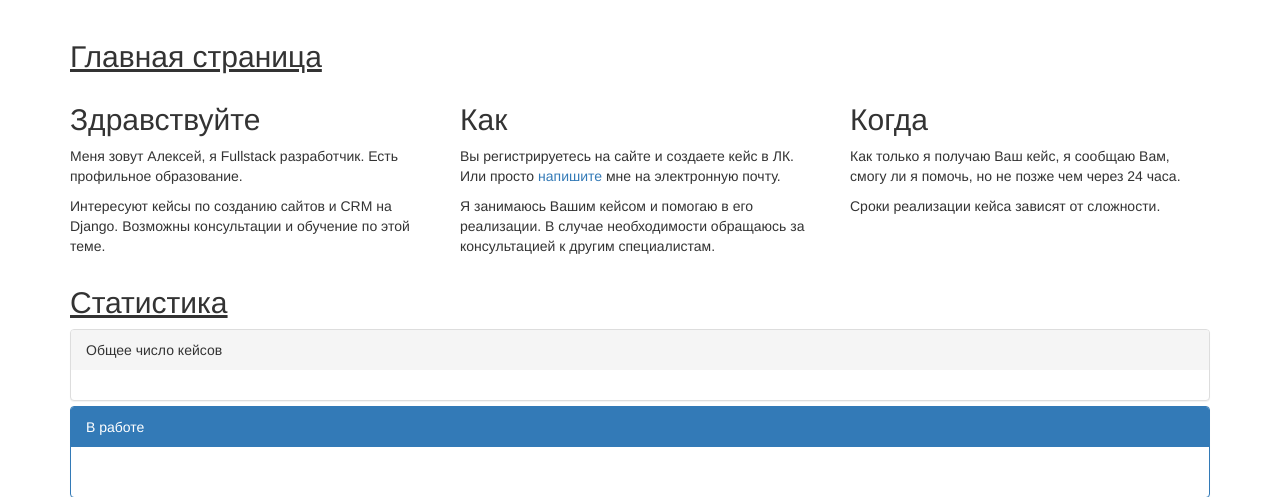
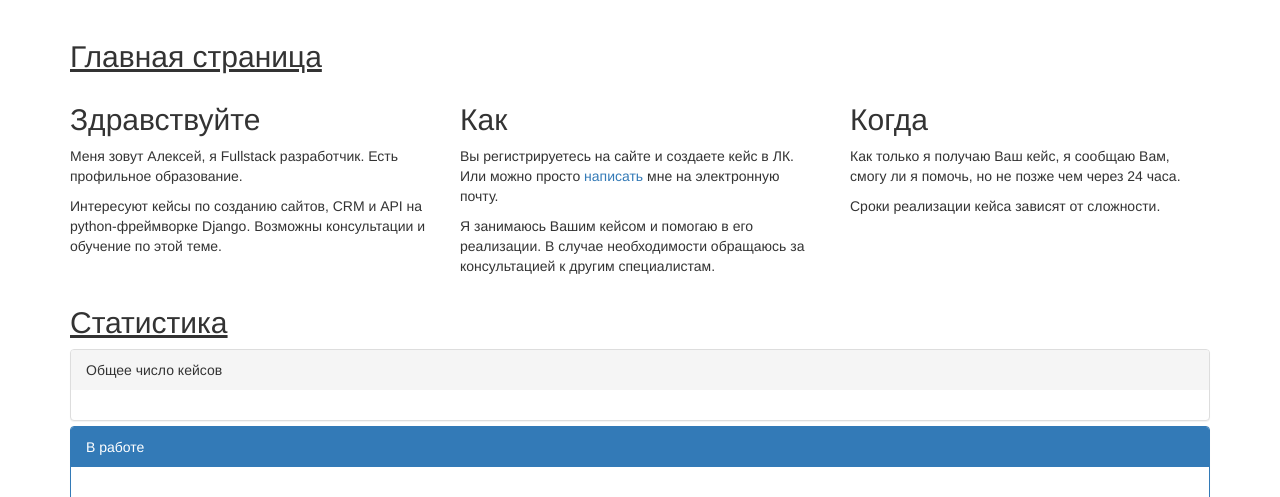
Before and after one commit to alexey-zhukov-git/mi-django, a Django app: template main/templates/main/home.html in a window 1280 px wide. Shown: the part 52-549 px from the top of the page. Run offline with Django 3.2, Linux system fonts and the light colour scheme; the template is opened without the code that fills it, so the values that code supplies are empty; some libraries are stand-ins or nearby versions.

Commit message:
Изменения на главной

```diff
--- a/main/templates/main/home.html
+++ b/main/templates/main/home.html
@@ -10,11 +10,11 @@
             <div class="col-sm-4">
                 <h2>Здравствуйте</h2>
                 <p>Меня зовут Алексей, я Fullstack разработчик. Есть профильное образование.</p>
-                <p>Интересуют кейсы по созданию сайтов и CRM на Django. Возможны консультации и обучение по этой теме.</p>
+                <p>Интересуют кейсы по созданию сайтов, CRM и API на python-фреймворке Django. Возможны консультации и обучение по этой теме.</p>
             </div>
             <div class="col-sm-4">
                 <h2>Как</h2>
-                <p>Вы регистрируетесь на сайте и создаете кейс в ЛК. Или просто <a href="{% url 'contacts' %}">напишите</a> мне на электронную почту.</p>
+                <p>Вы регистрируетесь на сайте и создаете кейс в ЛК. Или можно просто <a href="{% url 'contacts' %}">написать</a> мне на электронную почту.</p>
                 <p>Я занимаюсь Вашим кейсом и помогаю в его реализации. В случае необходимости обращаюсь за консультацией к другим
                     специалистам.</p>
             </div>
```
